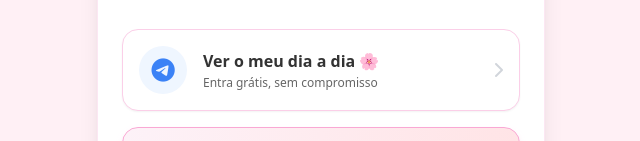
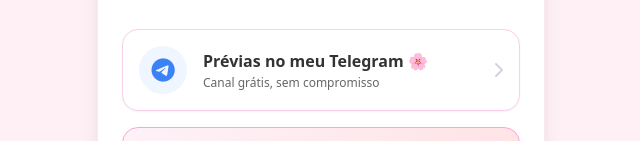
Before and after one commit to jesusleyvme-commits/GabyOficial, a website: page index.html in a window 1280 px wide. Shown: the part 391-532 px from the top of the page, without its empty margins (319-959 px from the left). Drawn offline with nearby package versions, Linux system fonts and the light colour scheme.

Commit message:
Atualização automática - 01/11/2026, 14:54:55

```diff
--- a/index.html
+++ b/index.html
@@ -271,8 +271,8 @@
                 </div>
 
                 <div class="flex-grow text-left">
-                    <p class="font-bold text-textDark text-base">Ver o meu dia a dia 🌸</p>
-                    <p class="text-xs text-textSoft mt-0.5">Entra grátis, sem compromisso</p>
+                    <p class="font-bold text-textDark text-base">Prévias no meu Telegram 🌸</p>
+                    <p class="text-xs text-textSoft mt-0.5">Canal grátis, sem compromisso</p>
                 </div>
 
                 <div class="text-gray-300 group-hover:text-pink-300 transition-colors">
```
